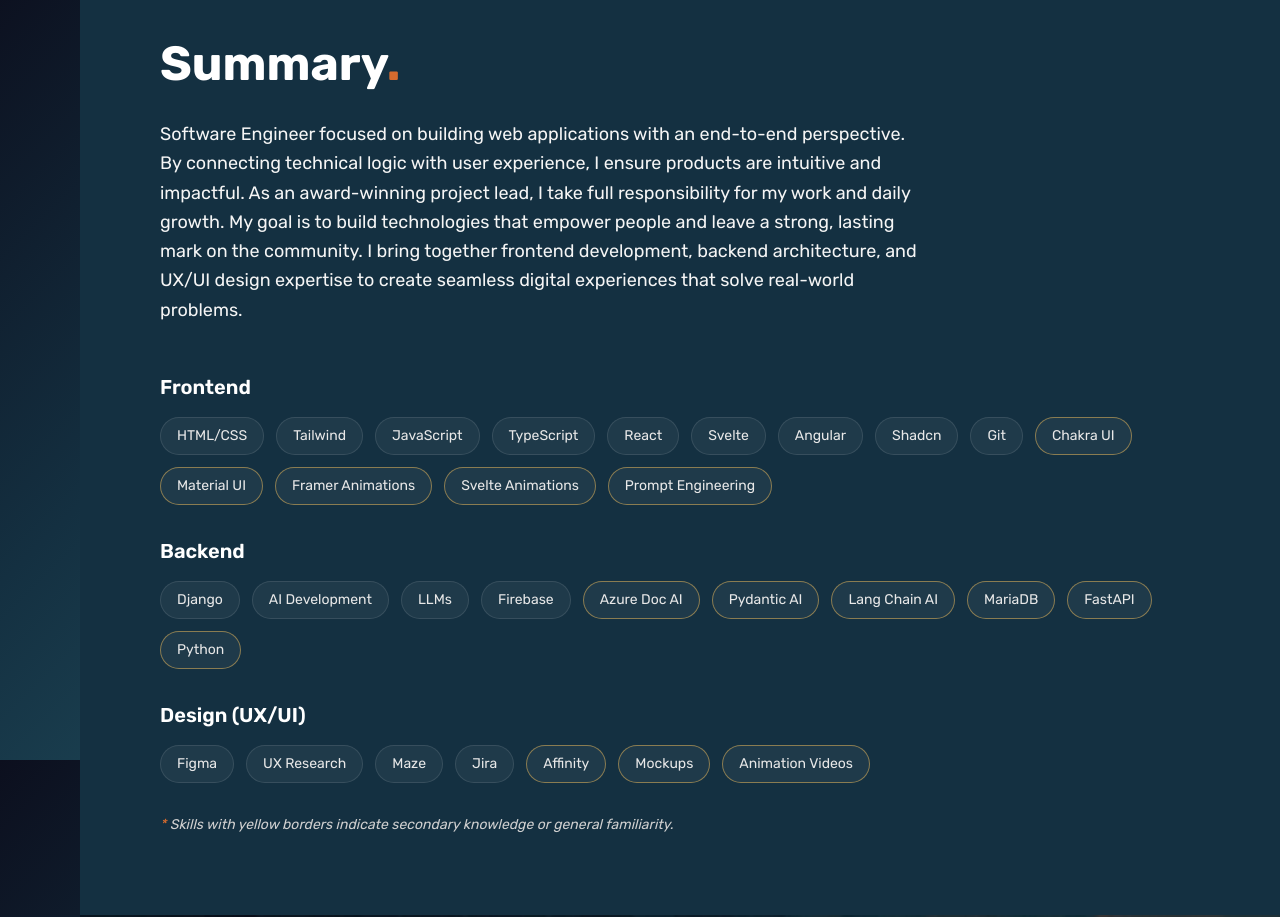
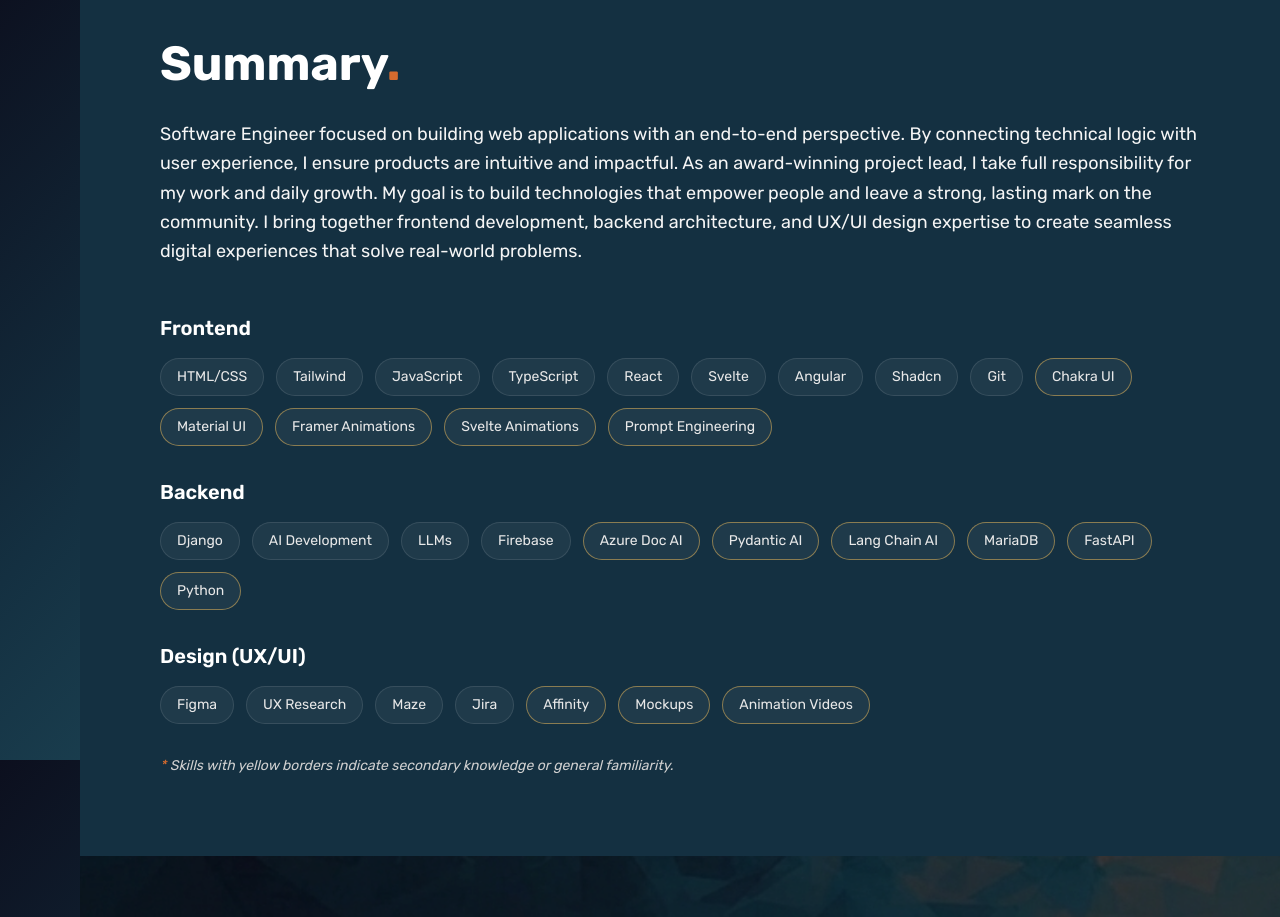
Before and after one commit to Mrufaihi/Portfolio, a React (Vite) app: page / in a window 1280 px wide. Shown: the part 840-1757 px from the top of the page. Built offline with nearby package versions, Linux system fonts and the light colour scheme.

Commit message:
enh: summary width

```diff
--- a/src/components/About.tsx
+++ b/src/components/About.tsx
@@ -215,7 +215,7 @@
 
         <p
           ref={textRef}
-          className="text-lg text-[#F5F5F5] mb-12 max-w-3xl leading-relaxed"
+          className="text-lg text-[#F5F5F5] mb-12 w-full leading-relaxed"
         >
           Software Engineer focused on building web applications with an
           end-to-end perspective. By connecting technical logic with user
```
